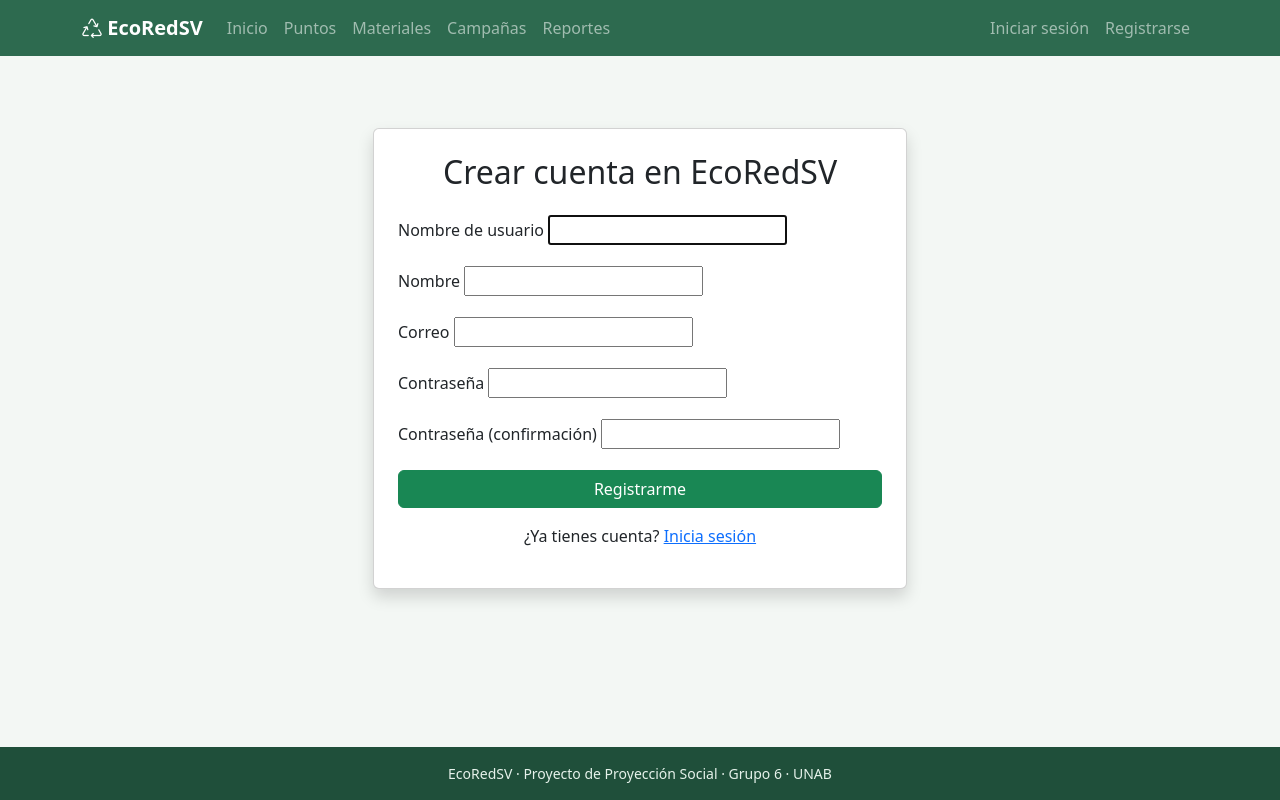
After one commit to MaWhySha/EcoRedSV, a Django app: page /usuarios/registro/ in a window 1280 px wide. The commit adds this page. Run offline with Django 5.2, Linux system fonts and the light colour scheme.

Commit message:
Agregar registro público de usuarios

```diff
--- a/config/urls.py
+++ b/config/urls.py
@@ -6,6 +6,7 @@ from django.urls import include, path
 urlpatterns = [
     path('admin/', admin.site.urls),
     path('cuentas/', include('django.contrib.auth.urls')),
+    path('usuarios/', include('usuarios.urls')),
     path('puntos/', include('puntos.urls')),
     path('campanias/', include('campanias.urls')),
     path('reportes/', include('reportes.urls')),
--- a/templates/base.html
+++ b/templates/base.html
@@ -82,6 +82,9 @@
                     <li class="nav-item">
                         <a class="nav-link" href="{% url 'login' %}">Iniciar sesión</a>
                     </li>
+                    <li class="nav-item">
+                        <a class="nav-link" href="{% url 'usuarios:registro' %}">Registrarse</a>
+                    </li>
                     {% endif %}
                 </ul>
             </div>
--- /dev/null
+++ b/usuarios/forms.py
@@ -0,0 +1,24 @@
+from django.contrib.auth.forms import UserCreationForm
+from .models import Usuario
+
+
+class RegistroForm(UserCreationForm):
+
+    class Meta:
+        model = Usuario
+        fields = ("username", "nombre", "email")
+
+    def save(self, commit=True):
+        usuario = super().save(commit=False)
+
+        usuario.rol = Usuario.Rol.COMUNIDAD
+        usuario.correo_verificado = False
+        usuario.is_staff = False
+        usuario.is_superuser = False
+        usuario.is_active = True
+
+        if commit:
+            usuario.save()
+            self.save_m2m()
+
+        return usuario
--- /dev/null
+++ b/usuarios/templates/usuarios/registro.html
@@ -0,0 +1,59 @@
+{% extends "base.html" %}
+
+{% block contenido %}
+<div class="container mt-5 mb-5">
+    <div class="row justify-content-center">
+        <div class="col-md-6">
+
+            <div class="card shadow">
+                <div class="card-body p-4">
+
+                    <h2 class="text-center mb-4">
+                        Crear cuenta en EcoRedSV
+                    </h2>
+
+                    <form method="POST">
+                        {% csrf_token %}
+
+                        {% for field in form %}
+                            <div class="mb-3">
+                                <label class="form-label">
+                                    {{ field.label }}
+                                </label>
+
+                                {{ field }}
+
+                                {% for error in field.errors %}
+                                    <div class="text-danger small">
+                                        {{ error }}
+                                    </div>
+                                {% endfor %}
+                            </div>
+                        {% endfor %}
+
+                        {% if form.non_field_errors %}
+                            <div class="text-danger mb-3">
+                                {{ form.non_field_errors }}
+                            </div>
+                        {% endif %}
+
+                        <button type="submit"
+                                class="btn btn-success w-100">
+                            Registrarme
+                        </button>
+                    </form>
+
+                    <p class="text-center mt-3">
+                        ¿Ya tienes cuenta?
+                        <a href="{% url 'login' %}">
+                            Inicia sesión
+                        </a>
+                    </p>
+
+                </div>
+            </div>
+
+        </div>
+    </div>
+</div>
+{% endblock %}
--- /dev/null
+++ b/usuarios/urls.py
@@ -0,0 +1,8 @@
+from django.urls import path
+from . import views
+
+app_name = "usuarios"
+
+urlpatterns = [
+    path("registro/", views.registro, name="registro"),
+]
--- a/usuarios/views.py
+++ b/usuarios/views.py
@@ -1,3 +1,34 @@
-from django.shortcuts import render
+from django.contrib import messages
+from django.contrib.auth import login
+from django.shortcuts import redirect, render
 
-# Create your views here.
+from .forms import RegistroForm
+
+
+def registro(request):
+
+    if request.user.is_authenticated:
+        return redirect("core:inicio")
+
+    if request.method == "POST":
+        form = RegistroForm(request.POST)
+
+        if form.is_valid():
+            usuario = form.save()
+            login(request, usuario)
+
+            messages.success(
+                request,
+                "Tu cuenta se creó correctamente. ¡Bienvenido a EcoRedSV!"
+            )
+
+            return redirect("core:inicio")
+
+    else:
+        form = RegistroForm()
+
+    return render(
+        request,
+        "usuarios/registro.html",
+        {"form": form}
+    )
```
Also changed, not shown: templates/registration/login.html (+8 -0 lines).
